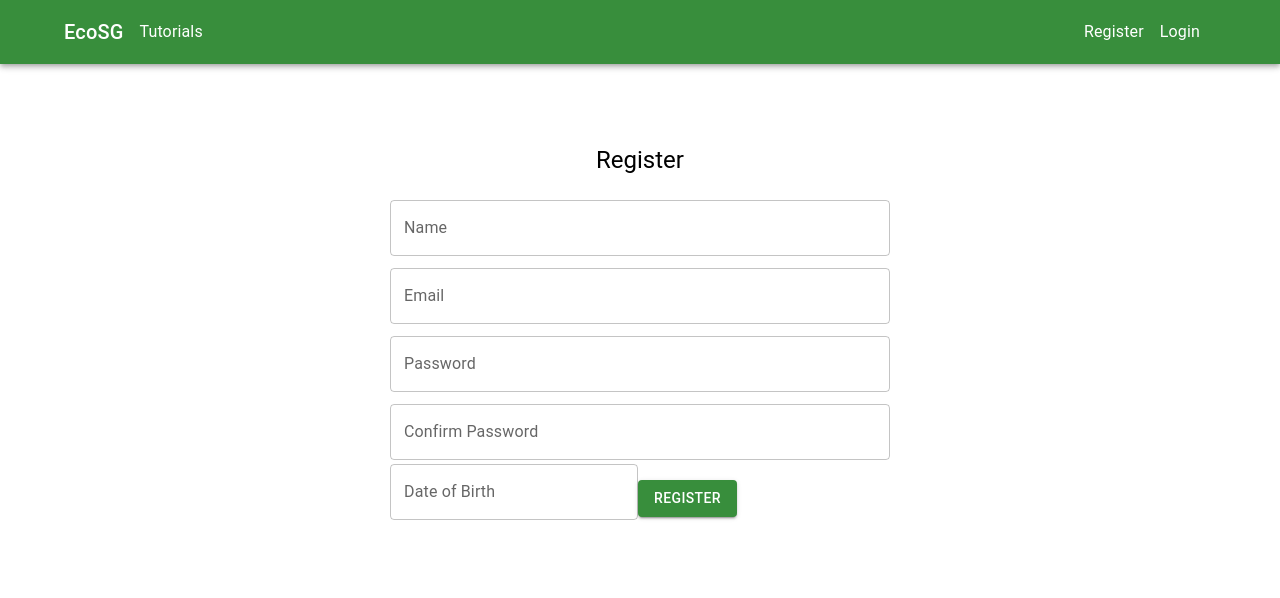
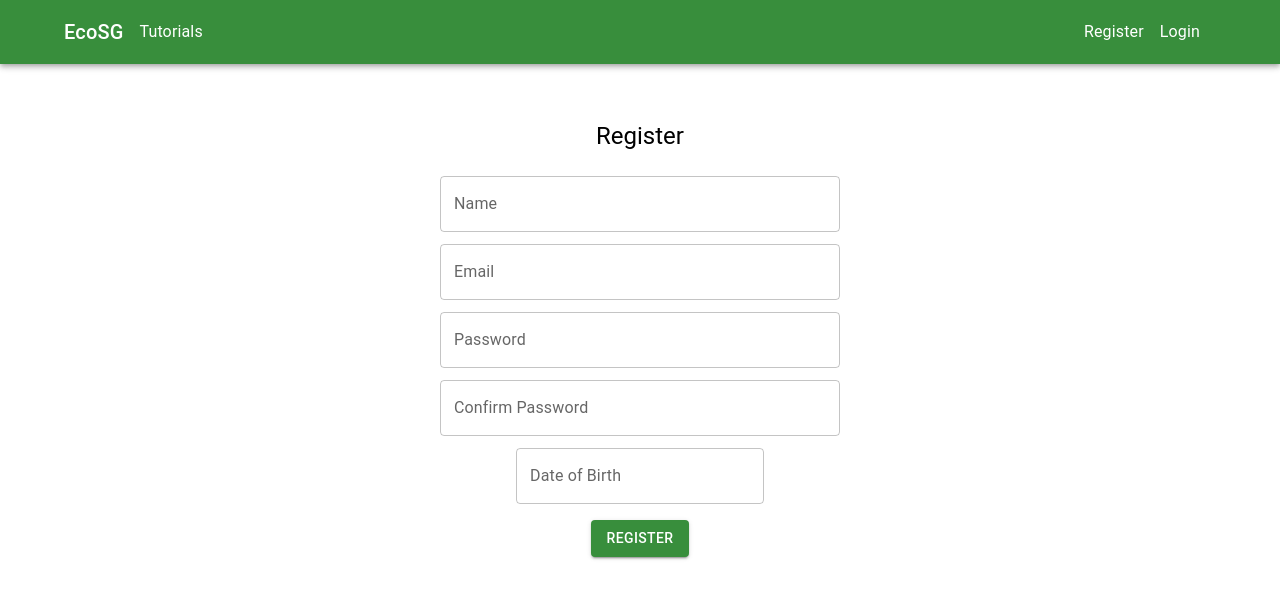
Before and after one commit to BW-DW/EcoSG_FSDP, a React (Vite) app in the folder EcoSG/client/: page /register in a window 1280 px wide. Shown: the top 598 px of the page. Built offline with nearby package versions, Linux system fonts and the light colour scheme.

Commit message:
Login and Register small changes

```diff
--- a/EcoSG/client/src/pages/Login.jsx
+++ b/EcoSG/client/src/pages/Login.jsx
@@ -44,7 +44,7 @@ function Login() {
 
     return (
         <Box sx={{
-            marginTop: 8,
+            marginTop: 5,
             display: 'flex',
             flexDirection: 'column',
             alignItems: 'center'
--- a/EcoSG/client/src/pages/Register.jsx
+++ b/EcoSG/client/src/pages/Register.jsx
@@ -62,7 +62,7 @@ function Register() {
     return (
         <LocalizationProvider dateAdapter={AdapterDateFns}>
             <Box sx={{
-                marginTop: 8,
+                marginTop: 5,
                 display: 'flex',
                 flexDirection: 'column',
                 alignItems: 'center'
@@ -70,7 +70,7 @@ function Register() {
                 <Typography variant="h5" sx={{ my: 2 }}>
                     Register
                 </Typography>
-                <Box component="form" sx={{ maxWidth: '500px' }}
+                <Box component="form" sx={{ maxWidth: '400px', width: '100%' }}
                     onSubmit={formik.handleSubmit}>
                     <TextField
                         fullWidth margin="dense" autoComplete="off"
@@ -112,18 +112,20 @@ function Register() {
                         error={formik.touched.confirmPassword && Boolean(formik.errors.confirmPassword)}
                         helperText={formik.touched.confirmPassword && formik.errors.confirmPassword}
                     />
+                    <Box sx={{ display:'flex', justifyContent:'center', width: '100%', mt: 1}}>
                         <DatePicker
-                        fullWidth
                             label="Date of Birth"
                             inputFormat="MM/dd/yyyy"
                             value={formik.values.dob}
                             onChange={(value) => formik.setFieldValue('dob', value)}
                             renderInput={(params) => <TextField {...params} fullWidth margin="dense" />}
                         />
-                    <Button width="20px" margin="auto" variant="contained" sx={{ mt: 2 }}
-                        type="submit">
+                    </Box>
+                    <Box sx={{ display: 'flex', justifyContent: 'center', mt: 2 }}>
+                        <Button variant="contained" type="submit">
                             Register
                         </Button>
+                    </Box>
                 </Box>
 
                 <ToastContainer />
```
Lines whose indentation alone changed are shown as unchanged.
